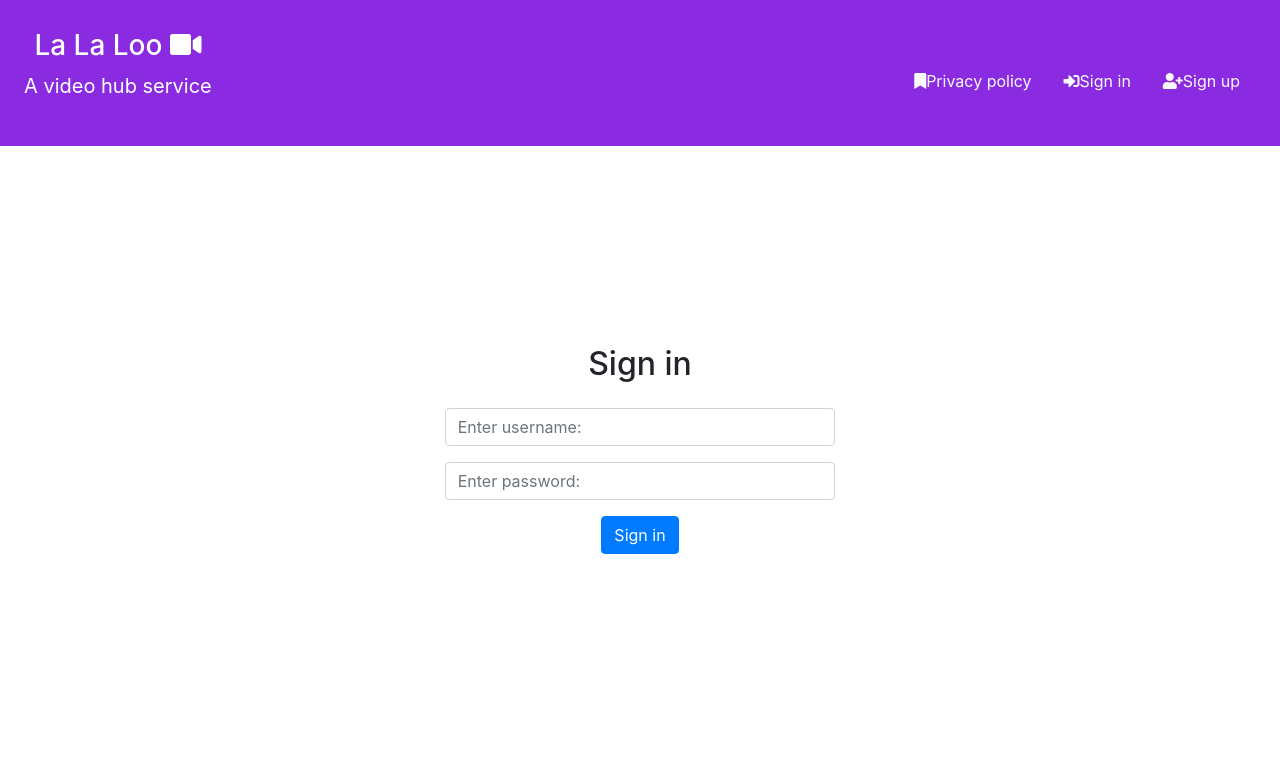
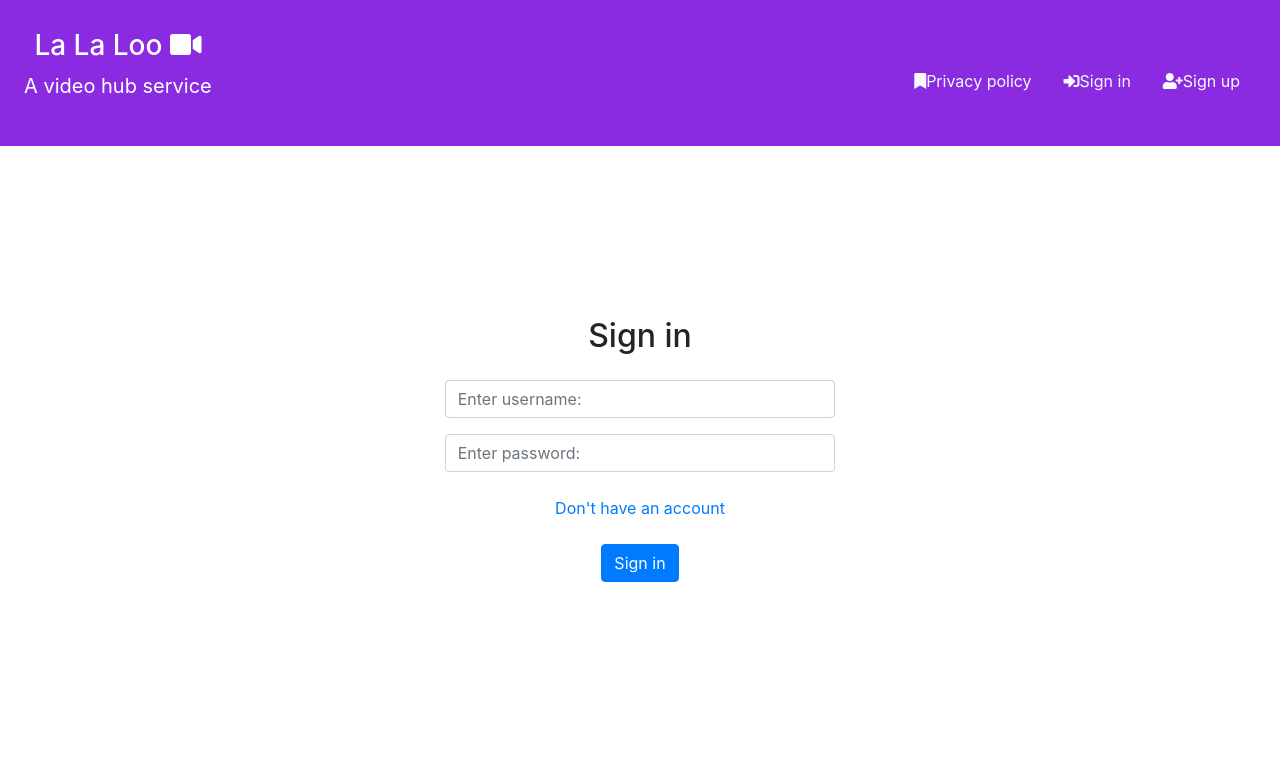
Before and after one commit to christmas-turkey/lalaloo, a Django app: page /account/signin/ in a window 1280 px wide. Shown: the top 760 px of the page. Run offline with Django 3.2, Linux system fonts and the light colour scheme; some libraries are stand-ins or nearby versions.

Commit message:
Added 'Don't have an account' link

```diff
--- a/templates/account/signin.html
+++ b/templates/account/signin.html
@@ -13,6 +13,11 @@
 
     <h2 class="mb-4">Sign in</h2>
     {% include 'inc/form-fields.html' %}
+
+    <div class="mt-4 mb-4">
+      <a href="{% url 'account:signup' %}">Don't have an account</a>
+    </div>
+
     <button class="btn btn-primary">Sign in</button>
 
     {% if messages %}
```
Also changed, not shown: apps/videos/migrations/0012_alter_comment_date.py (added).
